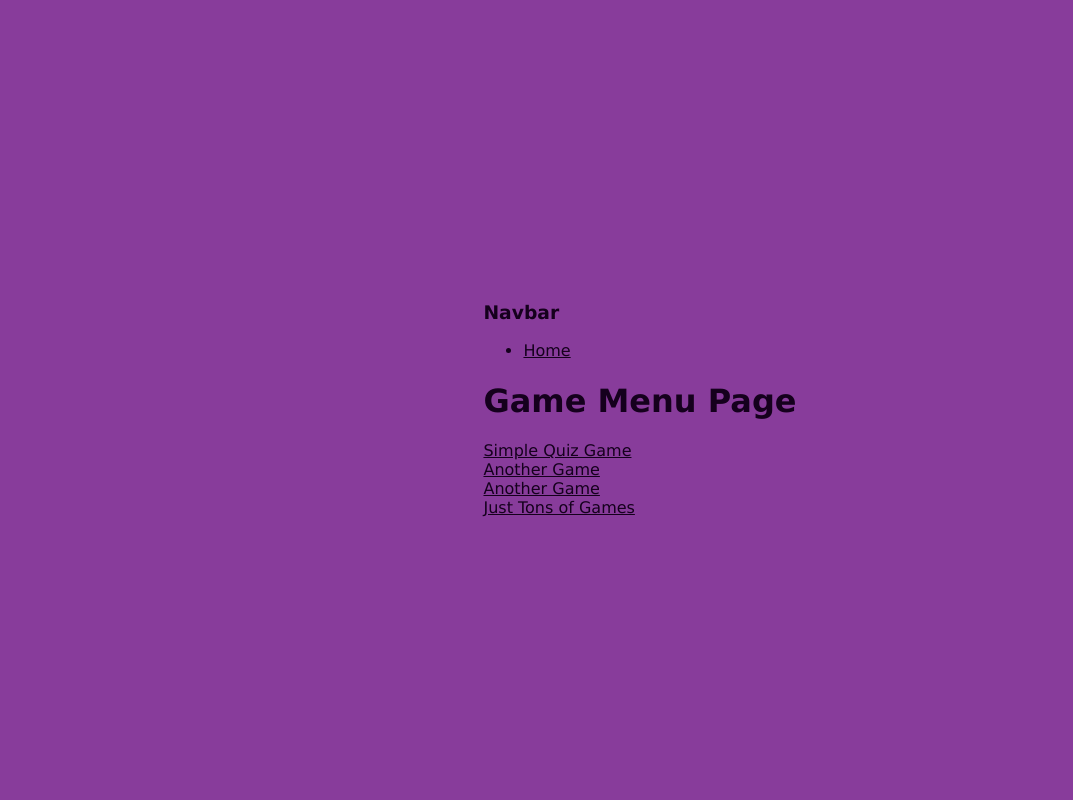
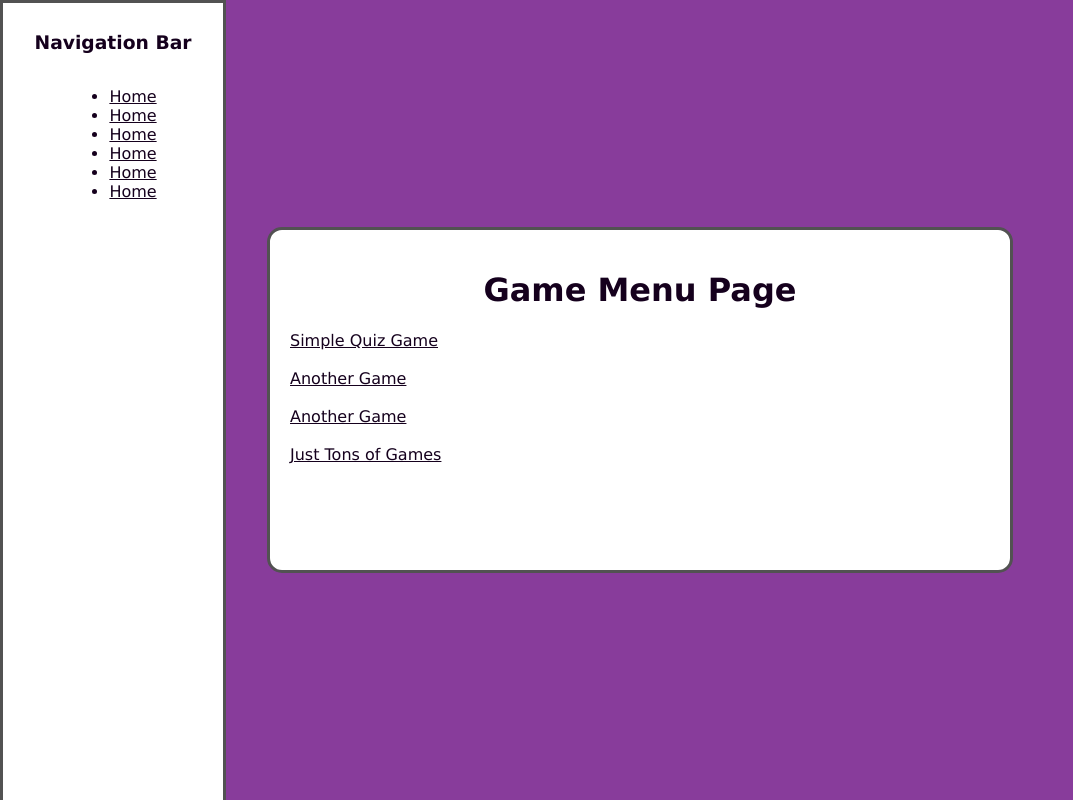
Before and after one commit to std-runtime-error/senior-project-nutrition, a React (Create React App) app: page / in a window 1280 px wide. Shown: the whole page, without its empty margins (0-1073 px from the left). Built offline with nearby package versions, Linux system fonts and the light colour scheme.

Commit message:
CSS styling

```diff
--- a/src/index.css
+++ b/src/index.css
@@ -22,7 +22,7 @@ body {
 }
 
 /* setting for the quiz box */
-.app {
+.simplequiz {
   background-color: #ffffff;
   width: 550px;
   min-height: 200px;
@@ -81,6 +81,30 @@ button {
   margin-bottom: 5px;
 }
 
-navbar {
-  color: #AA0000;
+.NavigationBar {
+  position: fixed;
+  left: 0;
+  top: 0;
+  width: 200px;
+  height: 100%;
+  background-color: #ffffff;
+  border-radius: 0px;
+  padding: 10px;
+  border: 3px solid #525252;
+  display: flex;
+  flex-flow: column;
+  align-items: center;
 }
+
+.GameMenu {
+  background-color: #ffffff;
+  width: 700px;
+  min-height: 300px;
+  height: min-content;
+  border-radius: 15px;
+  padding: 20px;
+  border: 3px solid #525252;
+  display: flex;
+  flex-flow: column;
+  align-items: left;
+}
--- a/src/index.js
+++ b/src/index.js
@@ -9,7 +9,7 @@ import SimpleQuiz from './pages/SimpleQuiz';
 export default function App() {
 
   return (
-    <div classname="navbar">
+    <div>
       <BrowserRouter>
                   <Routes>
                   <Route path="/" element={<Layout />}>
--- a/src/pages/GameMenu.jsx
+++ b/src/pages/GameMenu.jsx
@@ -3,12 +3,12 @@ import { Link } from "react-router-dom";
 
 function Home(){
         return (
-        <div>
-        <h1>Game Menu Page</h1>
-        <Link to="/SimpleQuiz">Simple Quiz Game</Link> <br />
-        <Link to="/">Another Game</Link> <br />
-        <Link to="/">Another Game</Link> <br />
-        <Link to="/">Just Tons of Games</Link> <br />
+        <div className='GameMenu'>
+                <h1 align="center" >Game Menu Page</h1>
+                <Link to="/SimpleQuiz">Simple Quiz Game</Link> <br />
+                <Link to="/">Another Game</Link> <br />
+                <Link to="/">Another Game</Link> <br />
+                <Link to="/">Just Tons of Games</Link> <br />
         </div>
         );
 }
--- a/src/pages/Navbar.jsx
+++ b/src/pages/Navbar.jsx
@@ -3,9 +3,14 @@ import { BrowserRouter, Route, Link } from "react-router-dom";
 function Navbar(){
 
     return (
-    <nav>
-        <h3>Navbar</h3>
+    <nav className="NavigationBar">
+        <h3>Navigation Bar</h3>
         <ul>
+            <li><Link to="/">Home</Link></li>
+            <li><Link to="/">Home</Link></li>
+            <li><Link to="/">Home</Link></li>
+            <li><Link to="/">Home</Link></li>
+            <li><Link to="/">Home</Link></li>
             <li><Link to="/">Home</Link></li>
         </ul>
     </nav>
```
